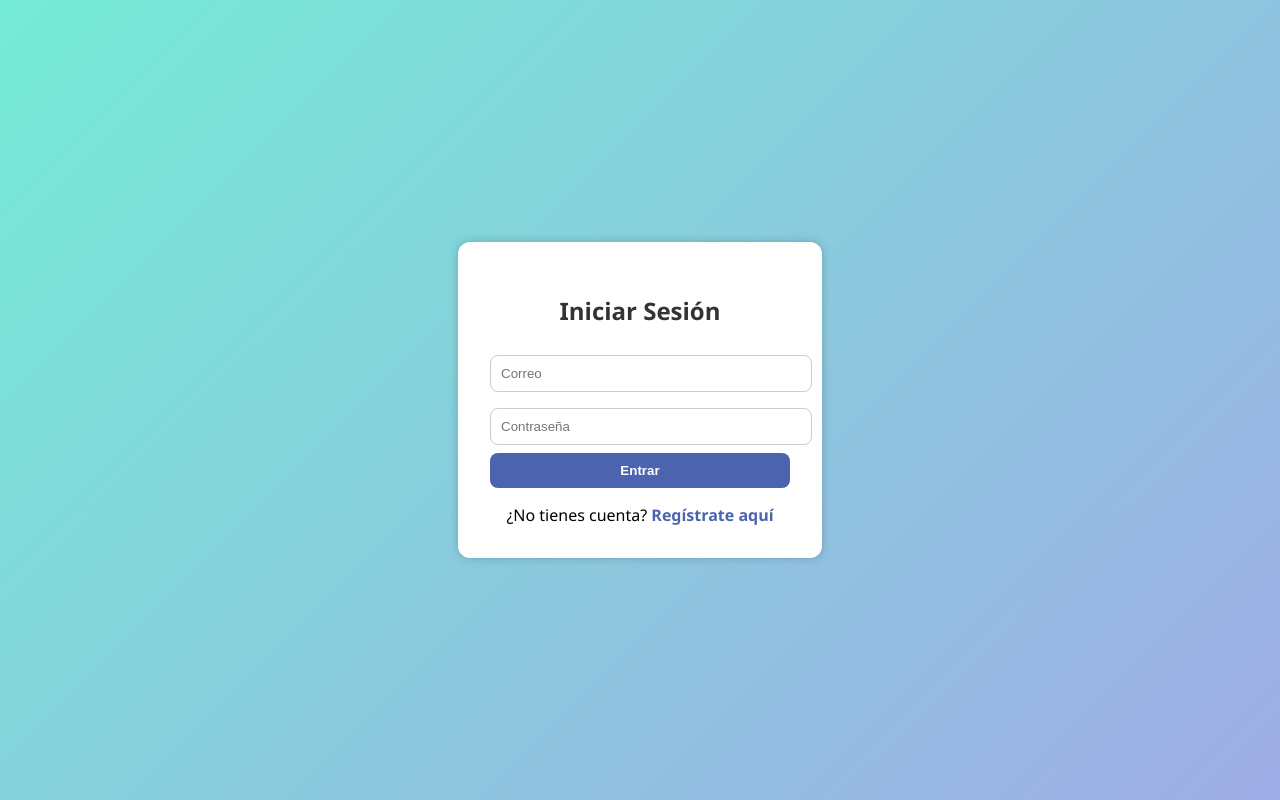
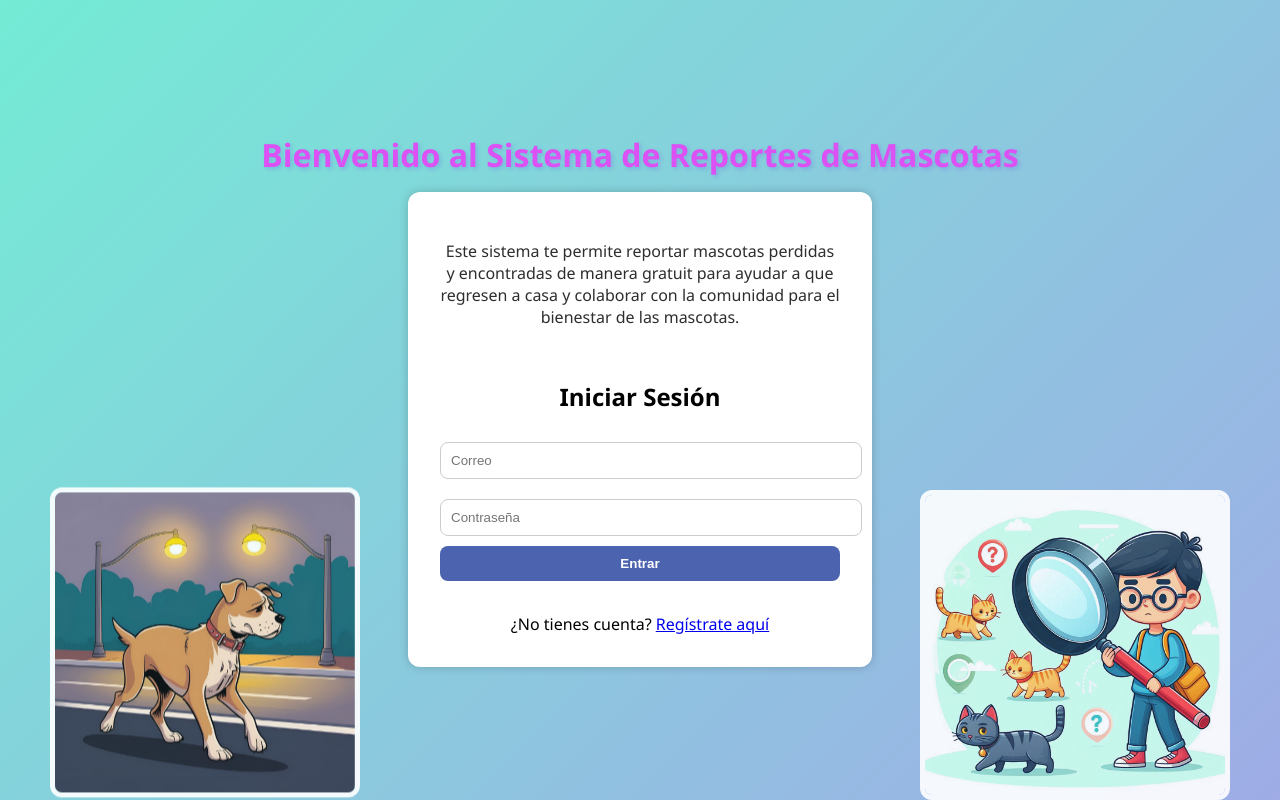
Before and after one commit to Helen3334/mascotapp, a website: page public/login.html in a window 1280 px wide. Drawn offline with Linux system fonts and the light colour scheme.

Commit message:
Descripción del log in.

```diff
--- a/public/login.html
+++ b/public/login.html
@@ -12,25 +12,87 @@
       align-items: center;
       height: 100vh;
       margin: 0;
+      overflow: hidden;
+      position: relative;
+      flex-direction: column;
     }
+
+    .background-animals {
+      position: absolute;
+      top: 0;
+      left: 0;
+      width: 100%;
+      height: 100%;
+      z-index: 1;
+      pointer-events: none;
+    }
+
+    .background-animals img {
+      position: absolute;
+      max-width: 200%;
+      width: 300px;
+      animation: float 4s infinite ease-in-out;
+      opacity: 0.9;
+      border: 5px solid #ffffff;
+      border-radius: 12px;
+    }
+
+    .background-animals .dog {
+      left: 50px;
+      bottom: 0;
+      animation-delay: 0.5s;
+    }
+
+    .background-animals .cat {
+      right: 50px;
+      bottom: 0;
+      animation-delay: 1s;
+    }
+
+    .welcome-text {
+      text-align: center;
+      color: #535353;
+      margin-bottom: 1rem;
+      font-size: 2rem;
+      font-weight: bold;
+      color: #db51f3;
+      text-shadow: 2px 2px 4px #5f2ce133;
+      animation: fadeIn 2s ease-in-out;
+      z-index: 2;
+    }
+
+    @keyframes fadeIn {
+      0% { opacity: 0; transform: translateY(-20px); }
+      100% { opacity: 1; transform: translateY(0); }
+    }
+
     .container {
       background: white;
       padding: 2rem;
       border-radius: 12px;
       box-shadow: 0 0 10px rgba(0,0,0,0.2);
-      width: 300px;
+      width: 400px;
+      display: flex;
+      flex-direction: column;
+      align-items: center;
+      z-index: 2;
     }
-    h2 {
+
+    .description {
       text-align: center;
-      color: #333;
+      margin-bottom: 1rem;
+      font-size: 1rem;
+      color: #2f2d2d;
     }
+
     input {
       width: 100%;
       padding: 10px;
-      margin: 8px 0;
+      margin: 10px 0;
       border: 1px solid #ccc;
       border-radius: 8px;
     }
+
     button {
       width: 100%;
       padding: 10px;
@@ -41,30 +103,29 @@
       cursor: pointer;
       font-weight: bold;
     }
+
     button:hover {
       background-color: #3b4d8a;
     }
-    #mensaje {
-      margin-top: 1rem;
-      text-align: center;
-      color: #d9534f;
-    }
-    .link {
-      text-align: center;
-      margin-top: 1rem;
-    }
-    .link a {
-      color: #4c63af;
-      text-decoration: none;
-      font-weight: bold;
-    }
-    .link a:hover {
-      text-decoration: underline;
+
+    @keyframes float {
+      0%, 100% { transform: translateY(0); }
+      50% { transform: translateY(-20px); }
     }
   </style>
 </head>
 <body>
+  <div class="background-animals">
+    <img src="/uploads/perrito.png" alt="Perrito" class="dog">
+    <img src="/uploads/gatito.png" alt="Gatito" class="cat">
+  </div>
+
+  <div class="welcome-text">Bienvenido al Sistema de Reportes de Mascotas</div>
+
   <div class="container">
+    <div class="description">
+      <p>Este sistema te permite reportar mascotas perdidas y encontradas de manera gratuit para ayudar a que regresen a casa y colaborar con la comunidad para el bienestar de las mascotas.</p>
+    </div>
     <h2>Iniciar Sesión</h2>
     <form id="loginForm">
       <input type="email" id="correo" placeholder="Correo" required>
@@ -72,9 +133,7 @@
       <button type="submit">Entrar</button>
     </form>
     <p id="mensaje"></p>
-    <div class="link">
-      ¿No tienes cuenta? <a href="register.html">Regístrate aquí</a>
-    </div>
+    <div class="link">¿No tienes cuenta? <a href="register.html">Regístrate aquí</a></div>
   </div>
 
   <script>
@@ -93,39 +152,13 @@
       const data = await res.json();
 
       if (res.ok) {
-        // Guardar nombre y token para mostrar en inicio
         localStorage.setItem('token', data.token);
         localStorage.setItem('nombre', data.usuario.nombre);
-
-        // Redirigir a inicio
         window.location.href = "/inicio.html";
       } else {
         document.getElementById('mensaje').innerText = data.error;
       }
     });
-    document.getElementById('loginForm').addEventListener('submit', async (e) => {
-  e.preventDefault();
-
-  const correo = document.getElementById('correo').value;
-  const contraseña = document.getElementById('contraseña').value;
-
-  const res = await fetch('/api/auth/login', {
-    method: 'POST',
-    headers: { 'Content-Type': 'application/json' },
-    body: JSON.stringify({ correo, contraseña })
-  });
-
-  const data = await res.json();
-
-  if (res.ok) {
-    localStorage.setItem('token', data.token);
-    localStorage.setItem('nombre', data.usuario.nombre); // Asegúrate que esto esté presente
-    window.location.href = "/inicio.html";
-  } else {
-    document.getElementById('mensaje').innerText = data.error;
-  }
-});
-
   </script>
 </body>
 </html>
```
Also changed, not shown: uploads/gatito.png (added), uploads/perrito.png (added).
